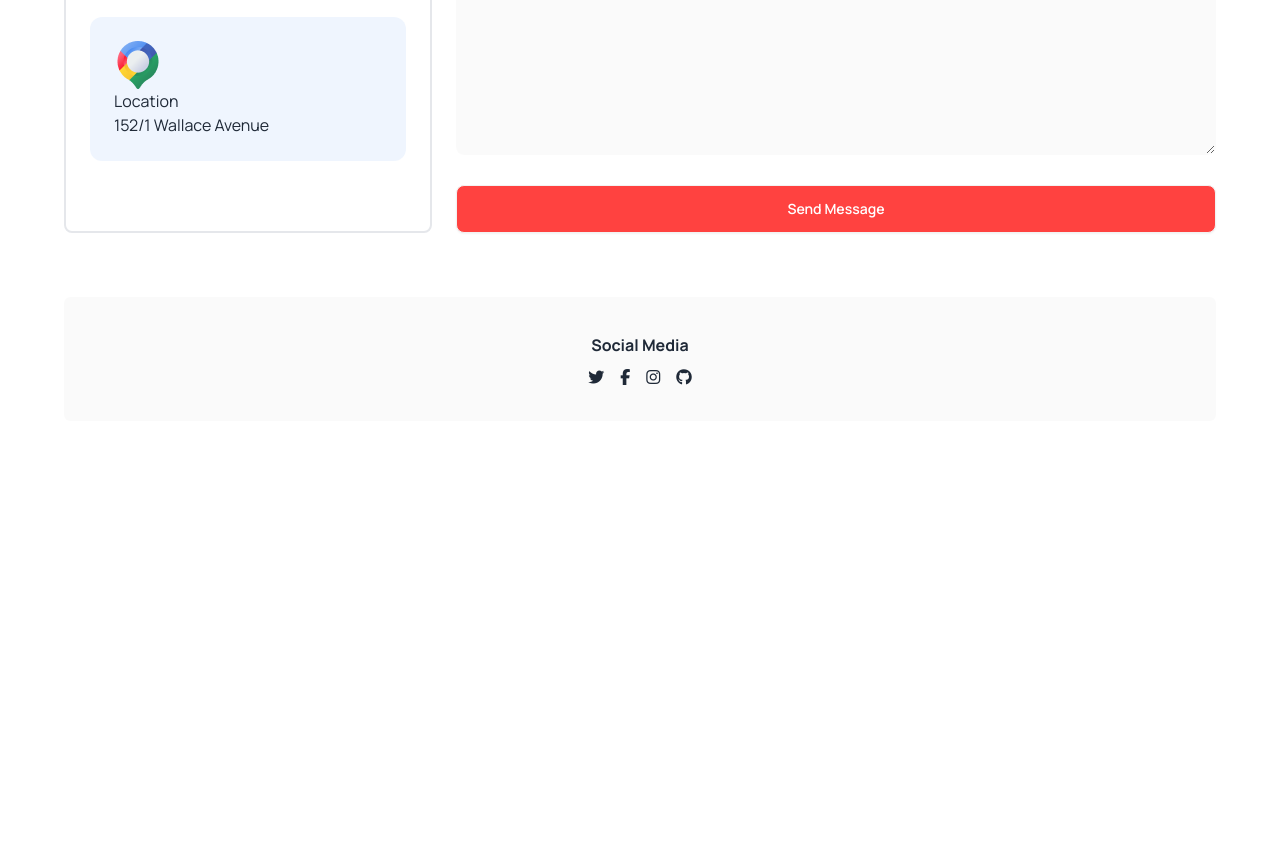
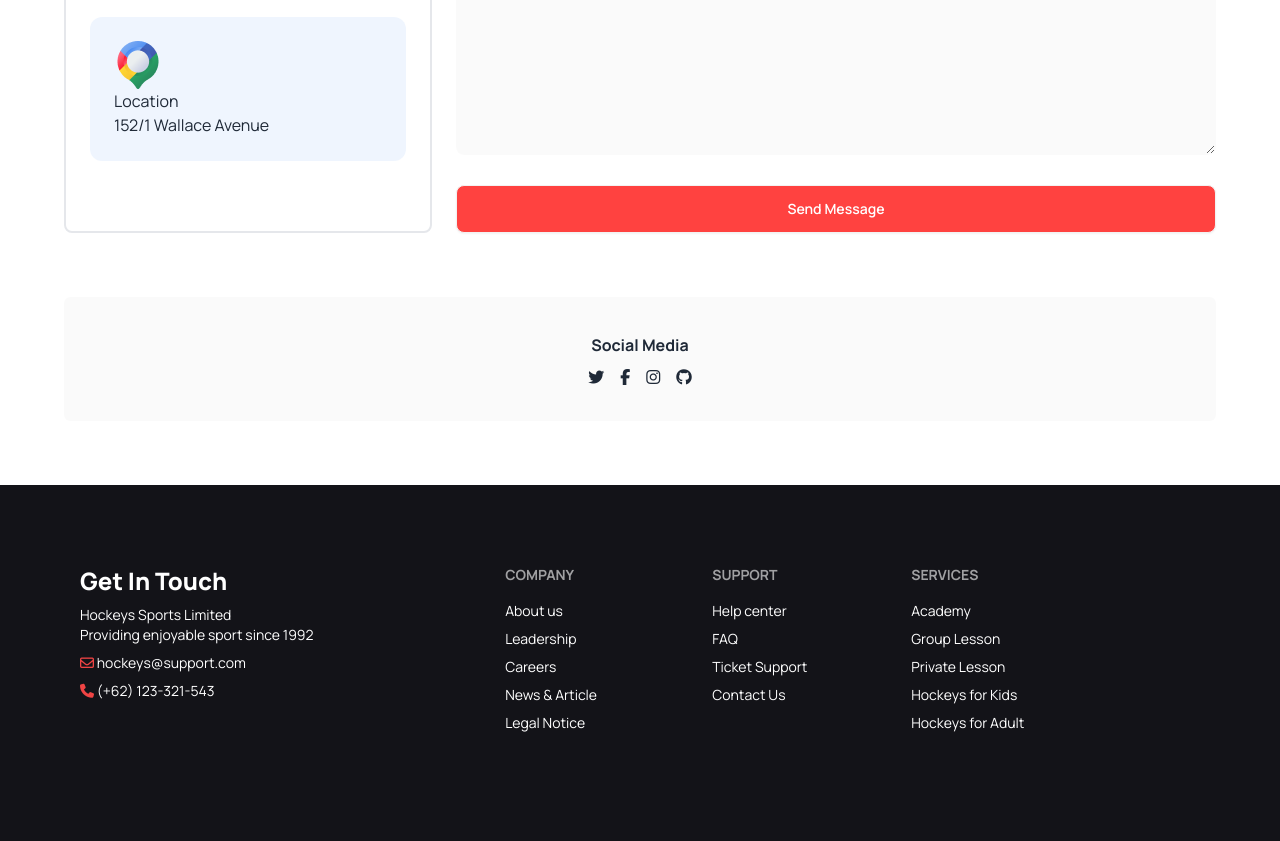
Before and after one commit to ash-haash/hocky-landing-page-assignment-3, a plain HTML site: page index.html in a window 1280 px wide. Shown: the part 3687-4528 px from the top of the page. Before the commit the page ends 4172 px from the top, so only its background shows below. Drawn offline with nearby package versions, Linux system fonts and the light colour scheme.

Commit message:
footer section added

```diff
--- a/index.html
+++ b/index.html
@@ -405,7 +405,41 @@
         </section>
     </main>
     <footer>
+        <!-- footer section -->
+        <footer class="footer lg:p-20 p-16 bg-[#131318] text-white">
+            <aside>
+                <h2 class="text-2xl font-extrabold">Get In Touch</h2>
+                <p>Hockeys Sports Limited<br>Providing enjoyable sport since 1992</p>
+                <span><i class="fa-regular text-red-500 fa-envelope"></i> hockeys@support.com</span>
+                <span><i class="fa-solid text-red-500 fa-phone"></i> (+62) 123-321-543</span>
 
+            </aside>
+            <div class="footer grid gap-6 grid-cols-2">
+                <nav class="pb-7">
+                    <h4 class="footer-title">Company</h4>
+                    <a class="link link-hover">About us</a>
+                    <a class="link link-hover">Leadership</a>
+                    <a class="link link-hover">Careers</a>
+                    <a class="link link-hover">News & Article</a>
+                    <a class="link link-hover">Legal Notice</a>
+                </nav>
+                <nav>
+                    <h4 class="footer-title">Support</h4>
+                    <a class="link link-hover">Help center</a>
+                    <a class="link link-hover">FAQ</a>
+                    <a class="link link-hover">Ticket Support</a>
+                    <a class="link link-hover">Contact Us</a>
+                </nav>
+            </div>
+            <nav>
+                <h4 class="footer-title">Services</h4>
+                <a class="link link-hover">Academy</a>
+                <a class="link link-hover">Group Lesson</a>
+                <a class="link link-hover">Private Lesson</a>
+                <a class="link link-hover">Hockeys for Kids</a>
+                <a class="link link-hover">Hockeys for Adult</a>
+            </nav>
+        </footer>
     </footer>
 </body>
 
```
